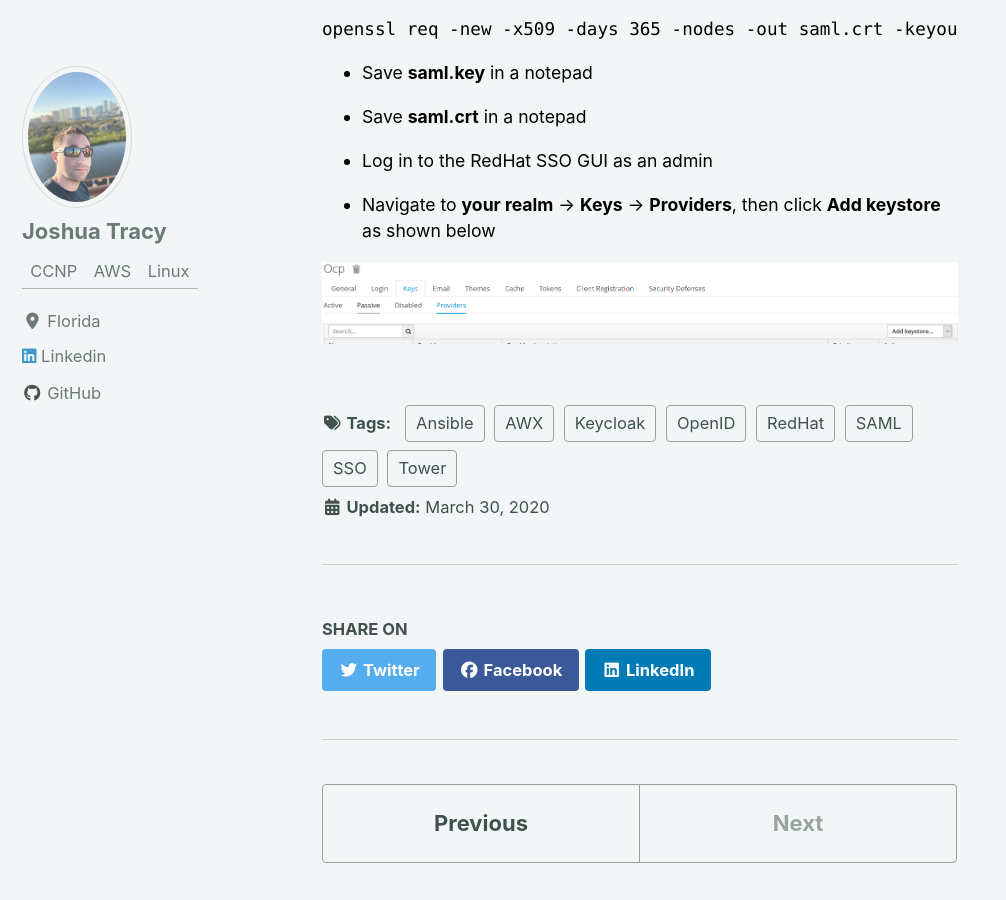
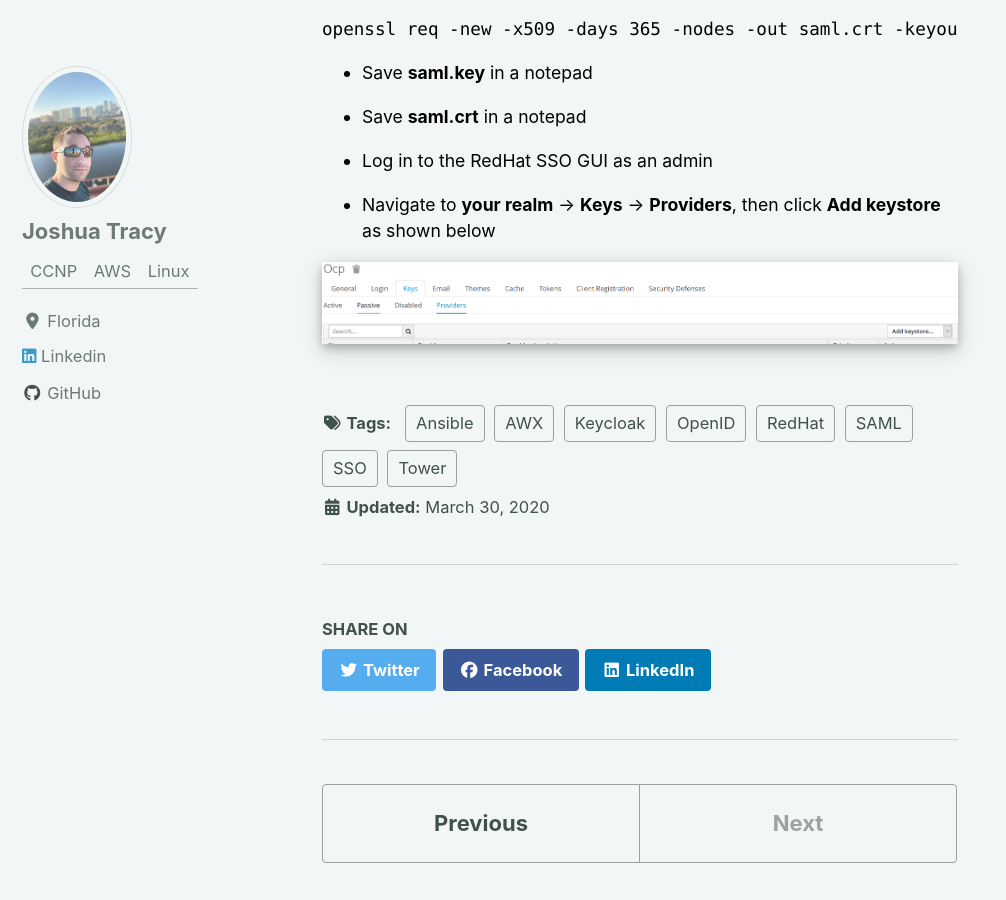
Before and after one commit to Josh-Tracy/Josh-Tracy.github.io, a Jekyll site: the page built from _posts/2020-03-30-Ansible_Tower_RedHatSSO.md, in a window 1280 px wide and 900 px high, scrolled down 894 px. Shown: the whole window, without its empty margins (0-1006 px from the left). Built offline with Jekyll 4.4.1, drawn with Linux system fonts in a browser that asks for light colours; cached includes are drawn as plain includes; nearby versions of some CDN libraries.

Commit message:
creating page

```diff
--- a/_posts/2020-03-30-Ansible_Tower_RedHatSSO.md
+++ b/_posts/2020-03-30-Ansible_Tower_RedHatSSO.md
@@ -28,6 +28,6 @@
 {: style="color:black; font-size: 80%;"}
 *	Navigate to <b>your realm</b> -> <b>Keys</b> -> <b>Providers</b>, then click <b>Add keystore</b> as shown below
 {: style="color:black; font-size: 80%;"}
-{:refdef: style="text-align: left;"}
+{:refdef: style="box-shadow: 0 4px 8px 0 rgba(0, 0, 0, 0.2), 0 6px 20px 0 rgba(0, 0, 0, 0.19);"}
 ![My Image]({{ site.baseimg }}/images/keystore.png)
 {: refdef}
```
